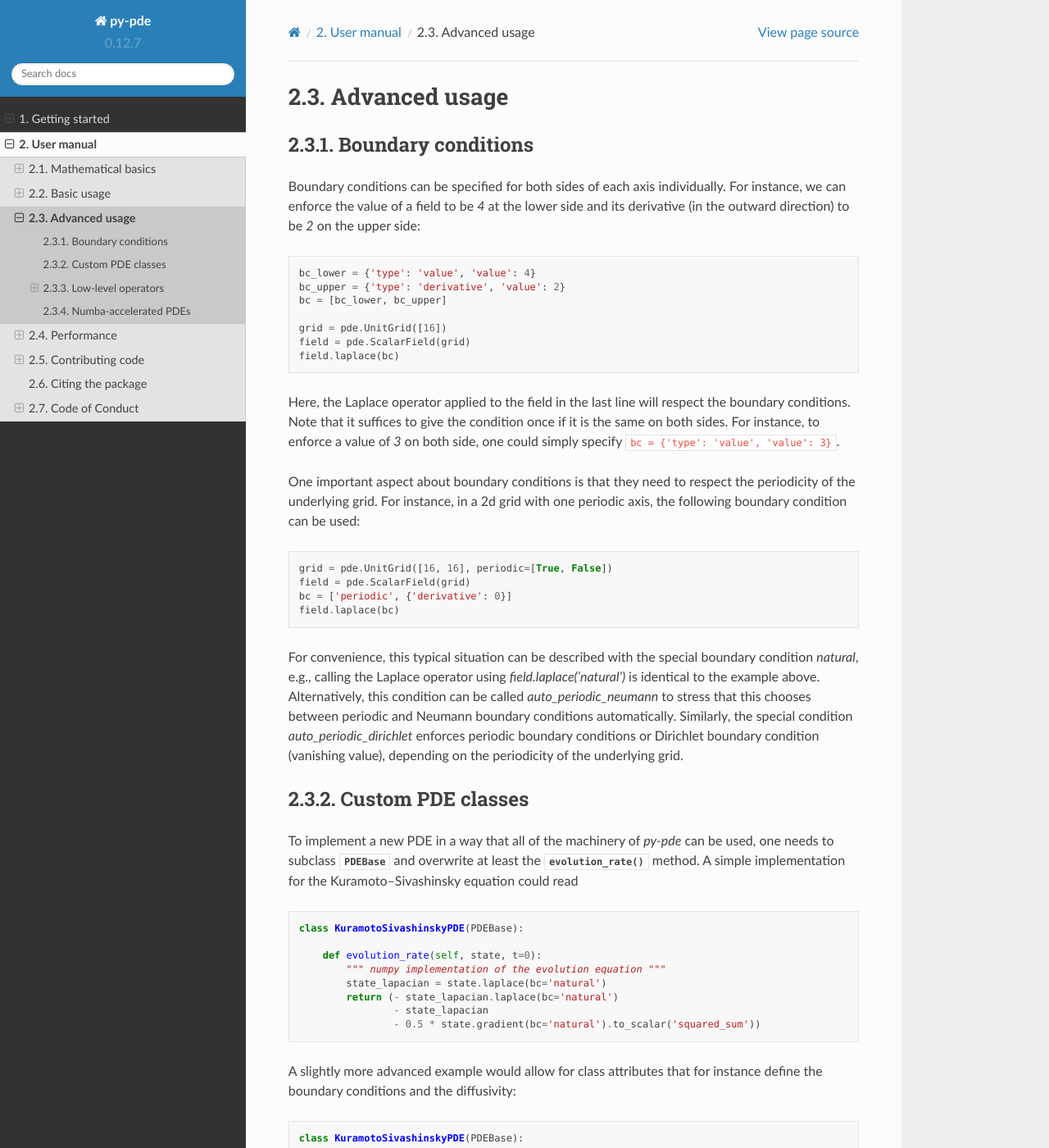
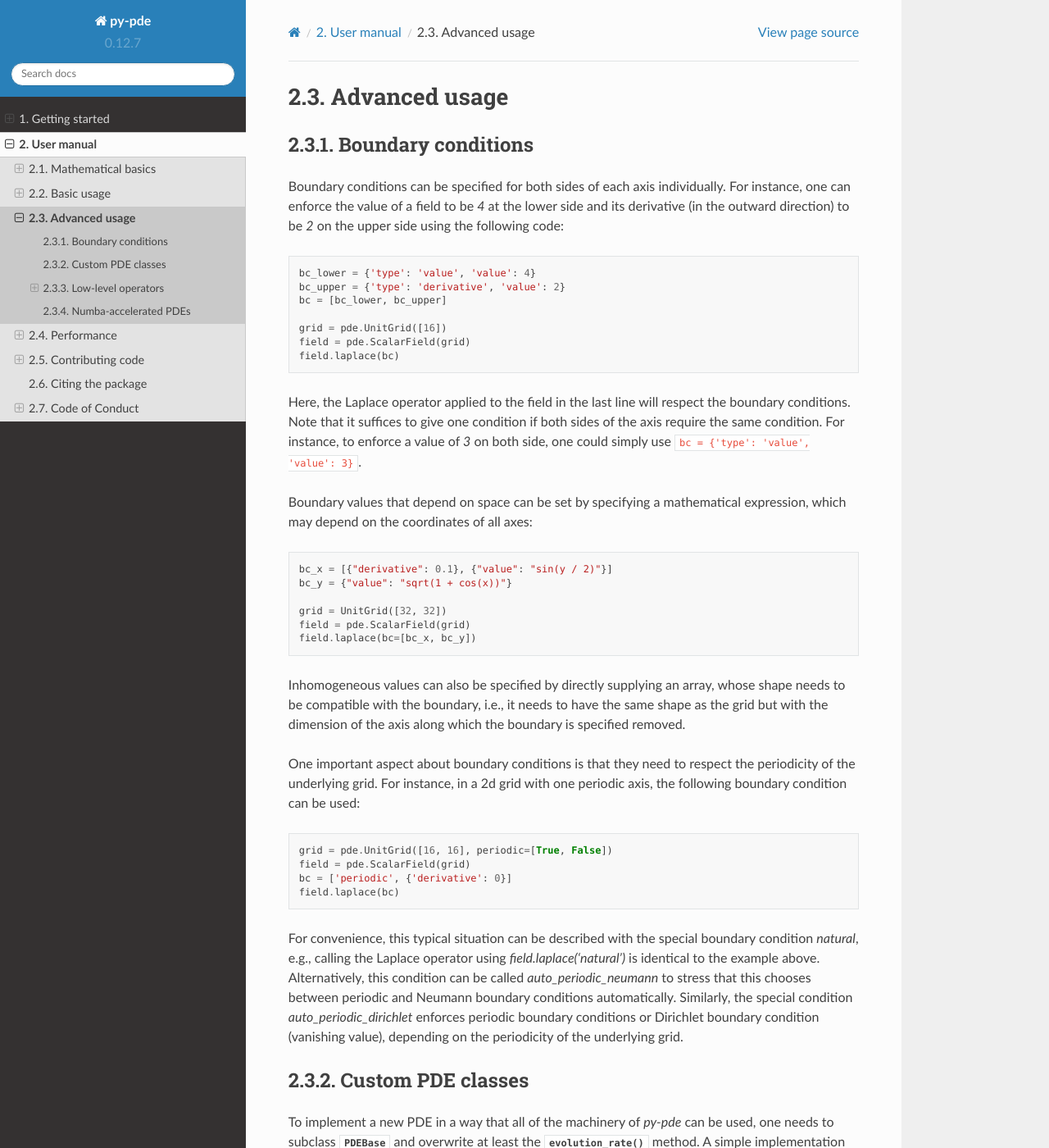
Before and after one commit to zwicker-group/py-pde, a Sphinx documentation site: the page built from docs/source/manual/advanced_usage.rst, in a window 1280 px wide and 1400 px high. Shown: the whole window at 82% size. Built offline with Sphinx 7.4.7 and the Read the Docs theme 2.0.0, drawn with Linux system fonts in a browser that asks for light colours; pages that are not in the unit, such as notebooks, are missing from menus.

Commit message:
Improved support for expressions in specifying values for BCs
Improved documentation

```diff
--- a/docs/source/conf.py
+++ b/docs/source/conf.py
@@ -1,5 +1,3 @@
-# -*- coding: utf-8 -*-
-#
 # Configuration file for the Sphinx documentation builder.
 #
 # This file does only contain a selection of the most common options. For a
@@ -31,11 +29,10 @@ module_name = "pde"
 author = "David Zwicker"
 copyright = f"{date.today().year}, {author}"  # @ReservedAssignment
 
-# The short X.Y version
+# Determine the version from the actual package
 import pde
 
 version = pde.__version__.split("-")[0]
-# The full version, including alpha/beta/rc tags
 release = pde.__version__
 
 
@@ -46,13 +43,7 @@ release = pde.__version__
 
 # -- General configuration ---------------------------------------------------
 
-# If your documentation needs a minimal Sphinx version, state it here.
-#
-# needs_sphinx = '1.0'
-
-# Add any Sphinx extension module names here, as strings. They can be
-# extensions coming with Sphinx (named 'sphinx.ext.*') or your custom
-# ones.
+# Sphinx extension modules
 extensions = [
     "sphinx.ext.autodoc",
     "sphinx.ext.autosummary",
@@ -67,13 +58,7 @@ extensions = [
     "sphinx_gallery.gen_gallery",
 ]
 
-# Add any paths that contain templates here, relative to this directory.
 templates_path = ["_templates"]
-
-# The suffix(es) of source filenames.
-# You can specify multiple suffix as a list of string:
-#
-# source_suffix = ['.rst', '.md']
 source_suffix = ".rst"
 
 # If true, the current module name will be prepended to all description
@@ -105,15 +90,11 @@ modindex_common_prefix = [f"{module_name}."]
 
 # The theme to use for HTML and HTML Help pages.  See the documentation for
 # a list of builtin themes.
-#
-# html_theme = 'alabaster'
 html_theme = "sphinx_rtd_theme"
 
 # Theme options are theme-specific and customize the look and feel of a theme
 # further.  For a list of options available for each theme, see the
 # documentation.
-#
-# html_theme_options = {}
 html_theme_options = {
     # Toc options
     "collapse_navigation": False,
@@ -137,7 +118,6 @@ html_static_path = ["_static"]
 # 'searchbox.html']``.
 #
 # html_sidebars = {}
-
 
 html_css_files = [
     "custom.css",
@@ -277,6 +257,7 @@ sphinx_gallery_conf = {
     "filename_pattern": "/",
     "ignore_pattern": r".*movie.*|.*interactive.*",
     "capture_repr": (),
+    "show_signature": False,
 }
 
 # run autodoc
--- a/docs/source/manual/advanced_usage.rst
+++ b/docs/source/manual/advanced_usage.rst
@@ -4,8 +4,9 @@ Advanced usage
 Boundary conditions
 """""""""""""""""""
 Boundary conditions can be specified for both sides of each axis individually.
-For instance, we can enforce the value of a field to be `4` at the lower side
-and its derivative (in the outward direction) to be `2` on the upper side:
+For instance, one can enforce the value of a field to be `4` at the lower side and its
+derivative (in the outward direction) to be `2` on the upper side using the following
+code:
 
 .. code-block:: python
 
@@ -17,13 +18,28 @@ and its derivative (in the outward direction) to be `2` on the upper side:
     field = pde.ScalarField(grid)
     field.laplace(bc)
 
-
 Here, the Laplace operator applied to the field in the last line will respect
 the boundary conditions.
-Note that it suffices to give the condition once if it is the same on both
-sides.
-For instance, to enforce a value of `3` on both side, one could simply specify
+Note that it suffices to give one condition if both sides of the axis require the same
+condition.
+For instance, to enforce a value of `3` on both side, one could simply use
 :code:`bc = {'type': 'value', 'value': 3}`.
+
+Boundary values that depend on space can be set by specifying a mathematical expression,
+which may depend on the coordinates of all axes:
+
+.. code-block:: python
+
+    bc_x = [{"derivative": 0.1}, {"value": "sin(y / 2)"}]
+    bc_y = {"value": "sqrt(1 + cos(x))"}
+
+    grid = UnitGrid([32, 32])
+    field = pde.ScalarField(grid)
+    field.laplace(bc=[bc_x, bc_y])
+
+Inhomogeneous values can also be specified by directly supplying an array, whose shape
+needs to be compatible with the boundary, i.e., it needs to have the same shape as the
+grid but with the dimension of the axis along which the boundary is specified removed.
 
 One important aspect about boundary conditions is that they need to respect the
 periodicity of the underlying grid.
```
Also changed, not shown: 4 other files.
